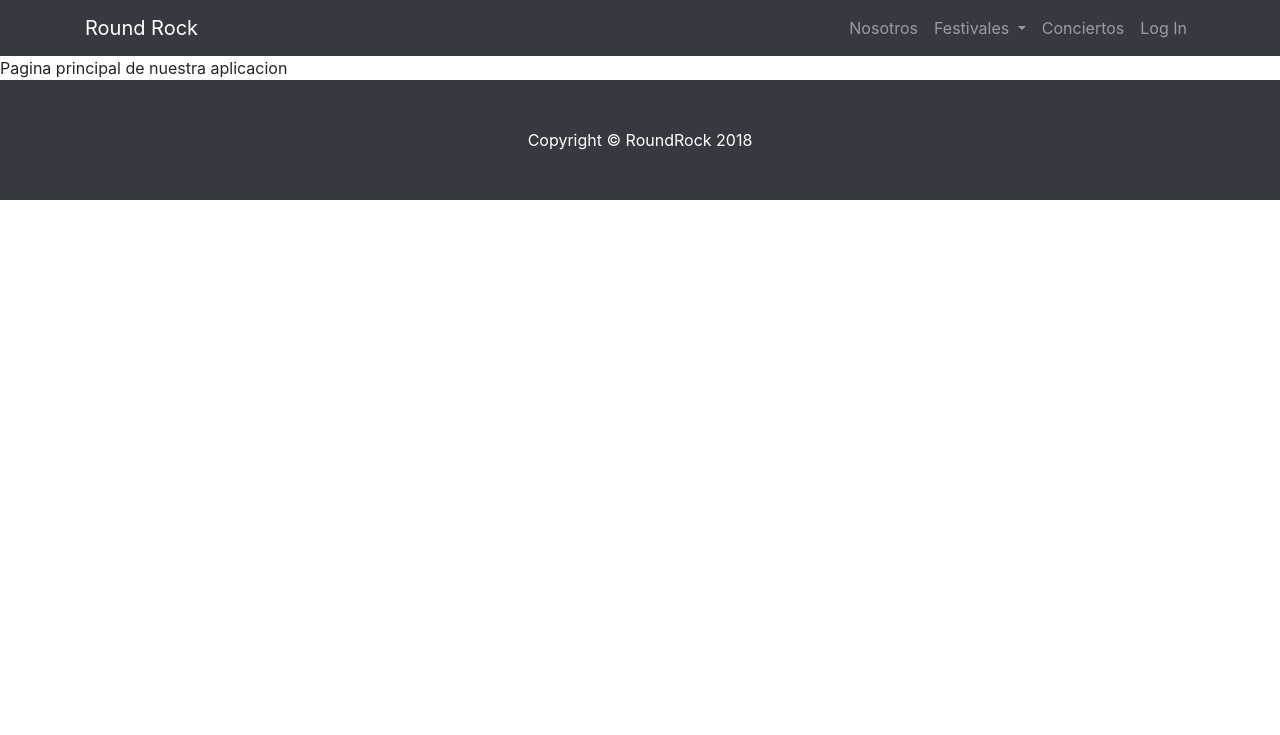
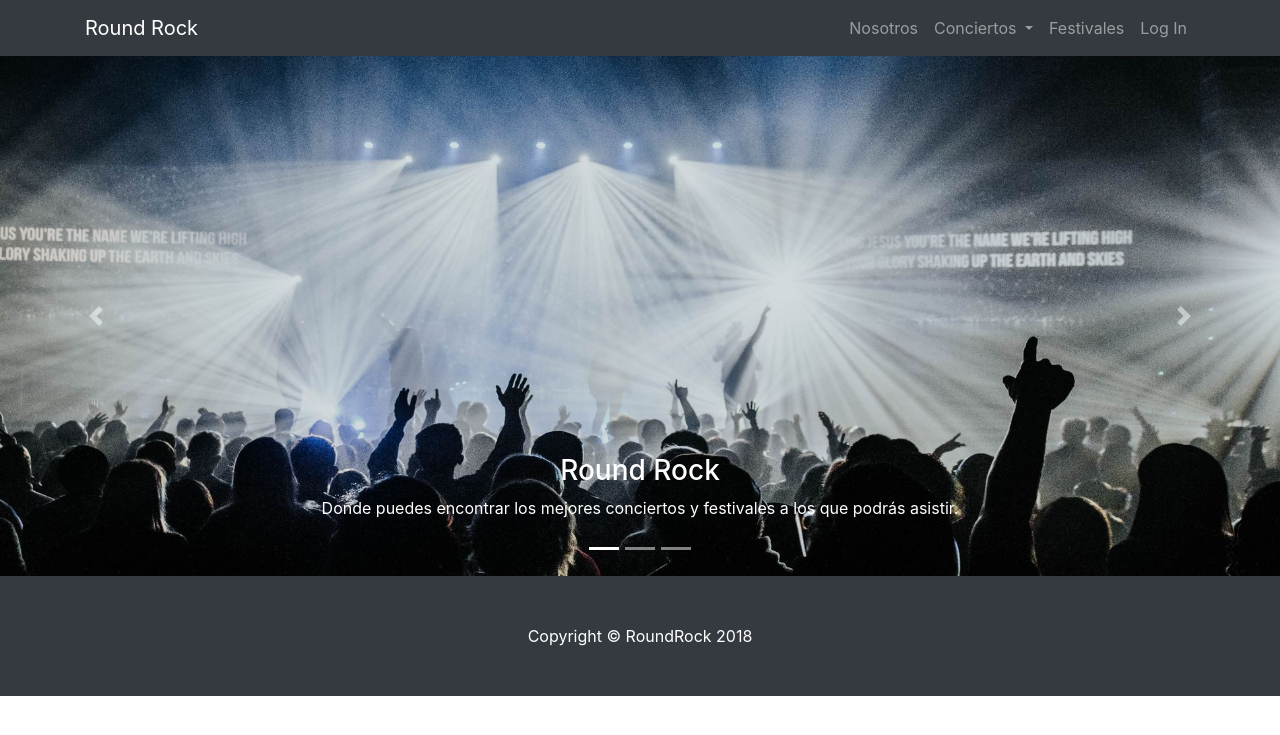
Before and after one commit to jobasa/DesarrolloWebEnEntornoServidor, a Symfony app: template Symfony/app/Resources/views/frontal/index.html.twig in a window 1280 px wide. Shown: the top 735 px of the page. Run offline with Twig, Linux system fonts and the light colour scheme; the template is opened without the code that fills it, so the values that code supplies are empty; some libraries are stand-ins or nearby versions.

Commit message:
Haciendo la pagina principal

```diff
--- a/Symfony/app/Resources/views/base.html.twig
+++ b/Symfony/app/Resources/views/base.html.twig
@@ -28,16 +28,16 @@
                 </li>
                 <li class="nav-item dropdown">
                   <a class="nav-link dropdown-toggle" href="#" id="navbarDropdownBlog" data-toggle="dropdown" aria-haspopup="true" aria-expanded="false">
-                    Festivales
+                    Conciertos
                   </a>
                   <div class="dropdown-menu dropdown-menu-right" aria-labelledby="navbarDropdownBlog">
-                    <a class="dropdown-item" href="{{ path('contactar',{'sitio': 'vlc'}) }}">Valencia</a>
-                    <a class="dropdown-item" href="{{ path('contactar',{'sitio': 'bcn'}) }}">Barcelona</a>
-                    <a class="dropdown-item" href="{{ path('contactar',{'sitio': 'cast'}) }}">Castellón</a>
+                    <a class="dropdown-item" href="{{ path('conciertos',{'sitio': 'vlc'}) }}">Valencia</a>
+                    <a class="dropdown-item" href="{{ path('conciertos',{'sitio': 'bcn'}) }}">Barcelona</a>
+                    <a class="dropdown-item" href="{{ path('conciertos',{'sitio': 'cast'}) }}">Castellón</a>
                   </div>
                 </li>
                 <li class="nav-item">
-                  <a class="nav-link" href="{{ path('conciertos') }}">Conciertos</a>
+                  <a class="nav-link" href="{{ path('festivales') }}">Festivales</a>
                 </li>
                 <li class="nav-item">
                   <a class="nav-link" href="{{ path('login') }}">Log In</a>
--- a/Symfony/app/Resources/views/frontal/index.html.twig
+++ b/Symfony/app/Resources/views/frontal/index.html.twig
@@ -8,5 +8,44 @@
 
 {# Contenido de nuestra aplicacion #}
 {% block body %}
-Pagina principal de nuestra aplicacion
+<header>
+  <div id="carouselExampleIndicators" class="carousel slide" data-ride="carousel">
+    <ol class="carousel-indicators">
+      <li data-target="#carouselExampleIndicators" data-slide-to="0" class="active"></li>
+      <li data-target="#carouselExampleIndicators" data-slide-to="1"></li>
+      <li data-target="#carouselExampleIndicators" data-slide-to="2"></li>
+    </ol>
+    <div class="carousel-inner" role="listbox">
+      <!-- Slide One - Set the background image for this slide in the line below -->
+      <div class="carousel-item active" style="background-image: url({{ asset('img/concierto.jpg') }})">
+        <div class="carousel-caption d-none d-md-block">
+          <h3>Round Rock</h3>
+          <p>Donde puedes encontrar los mejores conciertos y festivales a los que podrás asistir.</p>
+        </div>
+      </div>
+      <!-- Slide Two - Set the background image for this slide in the line below -->
+      <div class="carousel-item" style="background-image: url({{ asset('img/festival.jpg') }})">
+        <div class="carousel-caption d-none d-md-block">
+          <h3>Festivales</h3>
+          <p>Los mejores festivales que puedes encontrar.</p>
+        </div>
+      </div>
+      <!-- Slide Three - Set the background image for this slide in the line below -->
+      <div class="carousel-item" style="background-image: url({{ asset('img/concierto2.jpg') }})">
+        <div class="carousel-caption d-none d-md-block">
+          <h3>Conciertos</h3>
+          <p>Todos los conciertos de tu gusto que puedes encontrar.</p>
+        </div>
+      </div>
+    </div>
+    <a class="carousel-control-prev" href="#carouselExampleIndicators" role="button" data-slide="prev">
+      <span class="carousel-control-prev-icon" aria-hidden="true"></span>
+      <span class="sr-only">Previous</span>
+    </a>
+    <a class="carousel-control-next" href="#carouselExampleIndicators" role="button" data-slide="next">
+      <span class="carousel-control-next-icon" aria-hidden="true"></span>
+      <span class="sr-only">Next</span>
+    </a>
+  </div>
+</header>
 {% endblock %}
```
Also changed, not shown: Symfony/app/Resources/views/frontal/conciertos.html.twig (+37 -1 lines), Symfony/app/Resources/views/frontal/festivales.html.twig (+1 -34 lines), Symfony/src/AppBundle/Controller/DefaultController.php (+4 -4 lines), Symfony/src/AppBundle/Entity/Festival.php (added, +220 -0 lines), Symfony/src/AppBundle/Repository/FestivalRepository.php (added, +13 -0 lines), Symfony/web/img/concierto.jpg (added), Symfony/web/img/concierto2.jpg (added), Symfony/web/img/festival.jpg (added).
